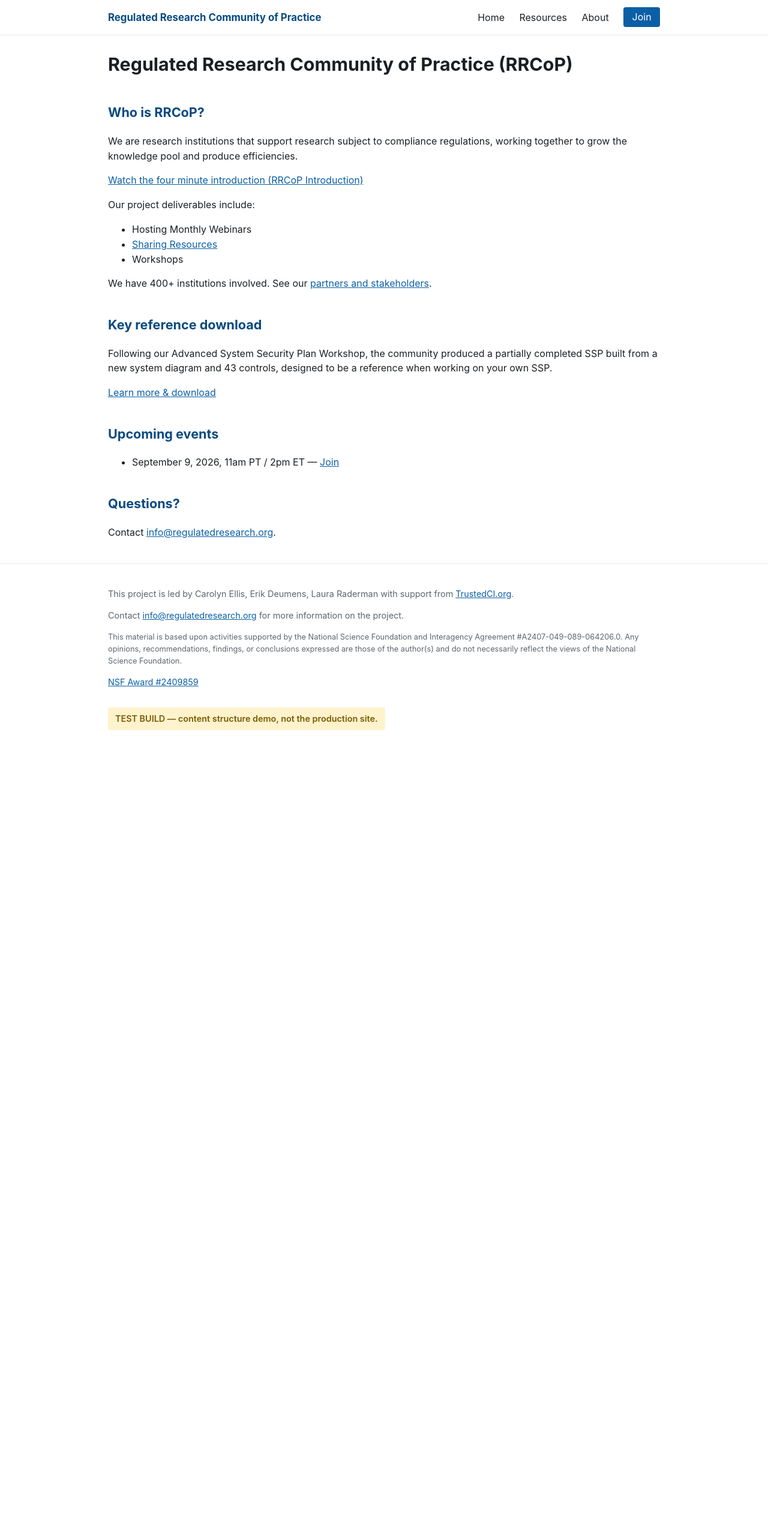
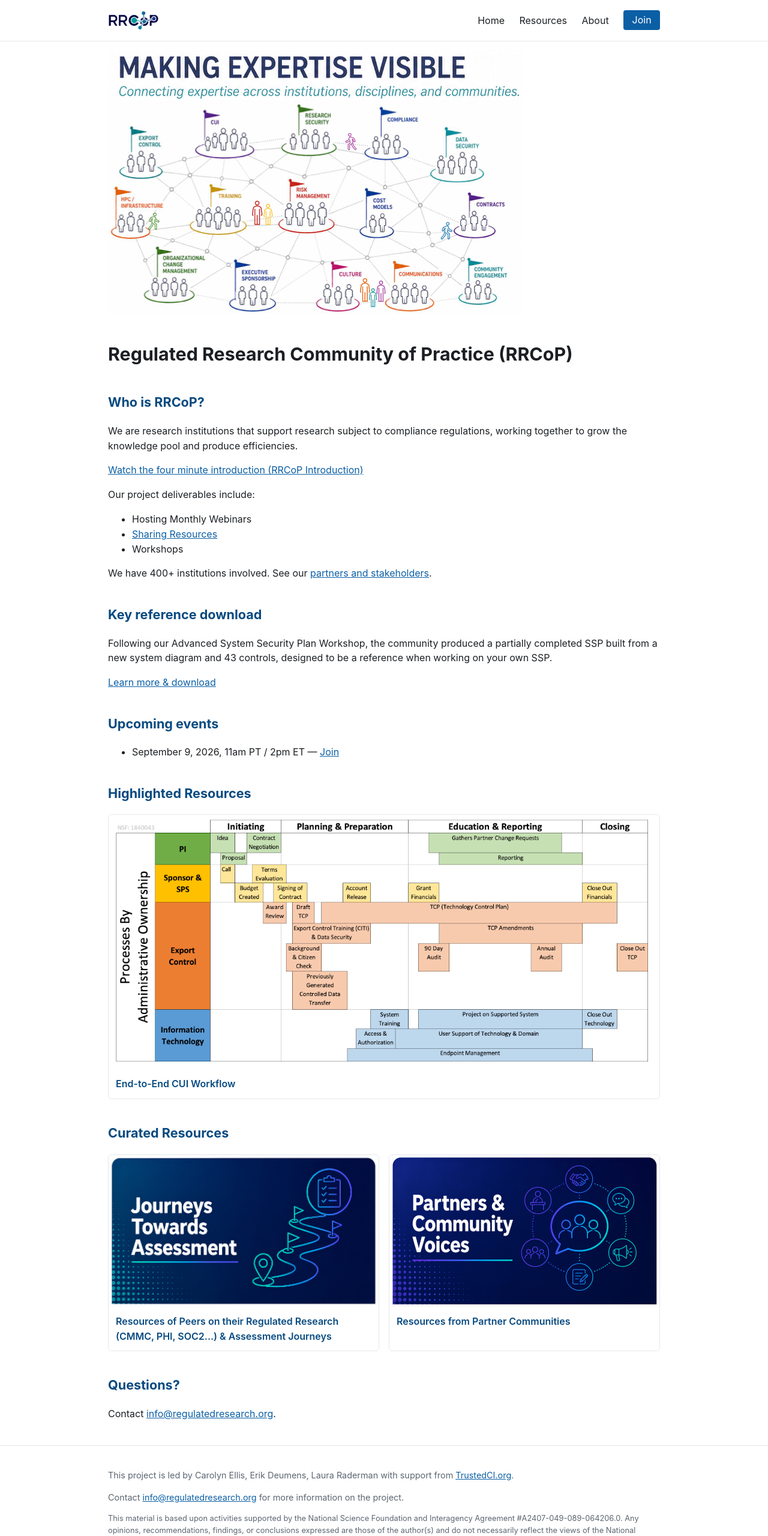
Before and after one commit to ckurtz-asu/rrcop-site-rebuild, an Eleventy site: page src/index.md in a window 1280 px wide. Shown: the top 2560 px of the page at 60% size. Before the commit the page ends 1271 px from the top, so only its background shows below. Built offline with nearby package versions, Linux system fonts and the light colour scheme; Eleventy itself is replaced by a stand-in of ours; files that its build step writes are made by us from their sources.

Commit message:
Migrate 6 real image assets discovered in Google Sites' client-side JS payload
Corrects an earlier claim that Google Sites exposes zero extractable image URLs -- that was true of the accessibility tree and of a naive wget --page-requisites (Google Sites is a JS-rendered SPA, so no static <img> tags exist in the raw HTML), but false of the actual page payload: googleusercontent.com URLs are embedded in an inline JS config block, discoverable via direct grep of the raw HTML.

Images placed (identified and confirmed by Chris):
- rrcop-logo.png -> header brand logo
- linkedin-icon.png -> footer LinkedIn link
- homepage-hero.png -> homepage hero section
- journey-towards-assessment.png + partners-community-voices.png -> new Curated Resources section on homepage (this section existed on the original site but was never migrated as content until now)
- end-to-end-cui-workflow.png -> new Highlighted Resources section on homepage, linking to the existing Purdue CUI workflow page

Not migrated: the second and third original Highlighted Resources items (CUI on HPC, Two Journeys to a Matured Cost Model) -- no corresponding image URL was found among the 6 discovered assets; may need a second discovery pass on their specific pages if those images exist.

```diff
--- a/src/_includes/layouts/base.njk
+++ b/src/_includes/layouts/base.njk
@@ -12,7 +12,9 @@
 
   <header class="site-header">
     <div class="wrap">
-      <a class="brand" href="/">Regulated Research Community of Practice</a>
+      <a class="brand" href="/">
+        <img src="/img/uploads/migrated/rrcop-logo.png" alt="Regulated Research Community of Practice" class="brand-logo">
+      </a>
       <nav aria-label="Primary">
         <a href="/">Home</a>
         <a href="/resources/">Resources</a>
@@ -35,6 +37,7 @@
         Interagency Agreement #A2407-049-089-064206.0. Any opinions, recommendations, findings, or conclusions expressed
         are those of the author(s) and do not necessarily reflect the views of the National Science Foundation.</p>
       <p><a href="https://www.nsf.gov/awardsearch/showAward?AWD_ID=2409859&amp;HistoricalAwards=false">NSF Award #2409859</a></p>
+      <p><a href="https://www.linkedin.com/company/rrcop/"><img src="/img/uploads/migrated/linkedin-icon.png" alt="RRCoP on LinkedIn" class="linkedin-icon"></a></p>
       <p class="test-banner">TEST BUILD — content structure demo, not the production site.</p>
     </div>
   </footer>
--- a/src/css/style.css
+++ b/src/css/style.css
@@ -96,3 +96,49 @@ a { color: var(--color-accent); }
   padding: 0.75rem 0;
   border-bottom: 1px solid #eef0f2;
 }
+
+.brand-logo {
+  height: 36px;
+  display: block;
+}
+
+.hero-image {
+  max-width: 100%;
+  border-radius: 6px;
+  margin-bottom: 1rem;
+  display: block;
+}
+
+.linkedin-icon {
+  height: 24px;
+  vertical-align: middle;
+}
+
+.curated-resources {
+  display: grid;
+  grid-template-columns: repeat(auto-fit, minmax(220px, 1fr));
+  gap: 1rem;
+}
+.curated-card {
+  display: block;
+  text-decoration: none;
+  color: var(--color-fg);
+  border: 1px solid #e5e8eb;
+  border-radius: 6px;
+  overflow: hidden;
+}
+.curated-card img {
+  width: 100%;
+  display: block;
+}
+.curated-card span {
+  display: block;
+  padding: 0.75rem;
+  font-weight: 600;
+  color: var(--color-accent-dark);
+}
+
+main img {
+  max-width: 100%;
+  border-radius: 4px;
+}
--- a/src/index.md
+++ b/src/index.md
@@ -5,6 +5,7 @@ permalink: /
 ---
 
 <section class="hero">
+  <img src="/img/uploads/migrated/homepage-hero.png" alt="RRCoP community" class="hero-image">
   <h1>Regulated Research Community of Practice (RRCoP)</h1>
 </section>
 
@@ -41,6 +42,30 @@ permalink: /
 </section>
 
 <section>
+  <h2>Highlighted Resources</h2>
+  <div class="curated-resources">
+    <a href="/resources/peer-practices/purdues-end-to-end-cui-workflows/" class="curated-card">
+      <img src="/img/uploads/migrated/end-to-end-cui-workflow.png" alt="End-to-End CUI Workflow">
+      <span>End-to-End CUI Workflow</span>
+    </a>
+  </div>
+</section>
+
+<section>
+  <h2>Curated Resources</h2>
+  <div class="curated-resources">
+    <a href="/curated/journeys-to-assessment/" class="curated-card">
+      <img src="/img/uploads/migrated/journey-towards-assessment.png" alt="Journey towards Assessment">
+      <span>Resources of Peers on their Regulated Research (CMMC, PHI, SOC2...) & Assessment Journeys</span>
+    </a>
+    <a href="/curated/partnerships-community-voices/" class="curated-card">
+      <img src="/img/uploads/migrated/partners-community-voices.png" alt="Partners and Community Voices">
+      <span>Resources from Partner Communities</span>
+    </a>
+  </div>
+</section>
+
+<section>
   <h2>Questions?</h2>
   <p>Contact <a href="mailto:info@regulatedresearch.org">info@regulatedresearch.org</a>.</p>
 </section>
```
Also changed, not shown: src/img/uploads/migrated/end-to-end-cui-workflow.png (added), src/img/uploads/migrated/homepage-hero.png (added), src/img/uploads/migrated/journey-towards-assessment.png (added), src/img/uploads/migrated/linkedin-icon.png (added), src/img/uploads/migrated/partners-community-voices.png (added), src/img/uploads/migrated/rrcop-logo.png (added).
